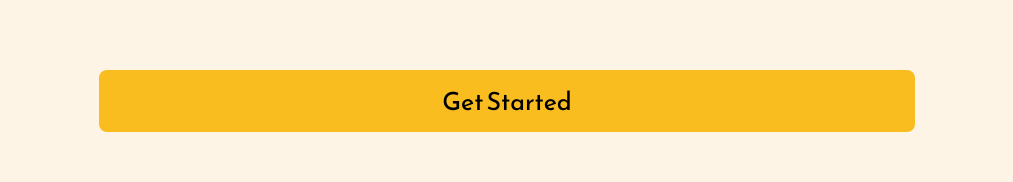
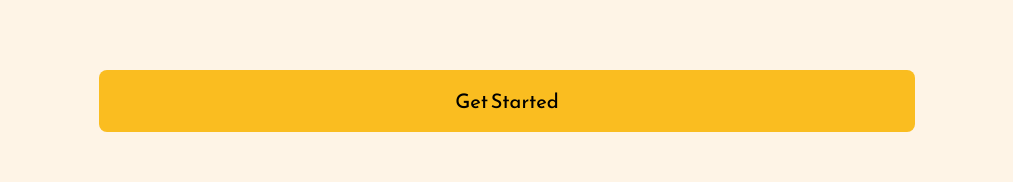
Before and after one commit to KrissDrawing/Medli, a React (Create React App) app: page / in a window 1280 px wide. Shown: the part 529-711 px from the top of the page, without its empty margins (133-1146 px from the left). Built offline with nearby package versions, Linux system fonts and the light colour scheme; a web font is replaced by a local one.

Commit message:
Cleaned Styled button and fixed font size

```diff
--- a/src/Components/Utility/Utility.js
+++ b/src/Components/Utility/Utility.js
@@ -9,13 +9,14 @@ export const StyledButton = styled.button`
   ${PrimaryButton};
   height: 62px;
   width: 100%;
-  font-size: ${({ size }) => (size === "small" ? "20x" : "25px")};
-  border-radius: ${({ size }) => (size === "small" ? "4px" : "8px")};
+  font-size: 20px;
+  border-radius: 8px;
   background-color: ${({ theme }) => theme.colors.primary};
 
   @media (min-width: ${({ theme }) => theme.screenSize.md}) {
-    width: ${({ size }) => (size === "small" ? "113px" : "255px")};
-    height: ${({ size }) => (size === "small" ? "34px" : "70px")};
+    font-size: 25px;
+    width: 255px;
+    height: 70px;
   }
 `;
 
```
